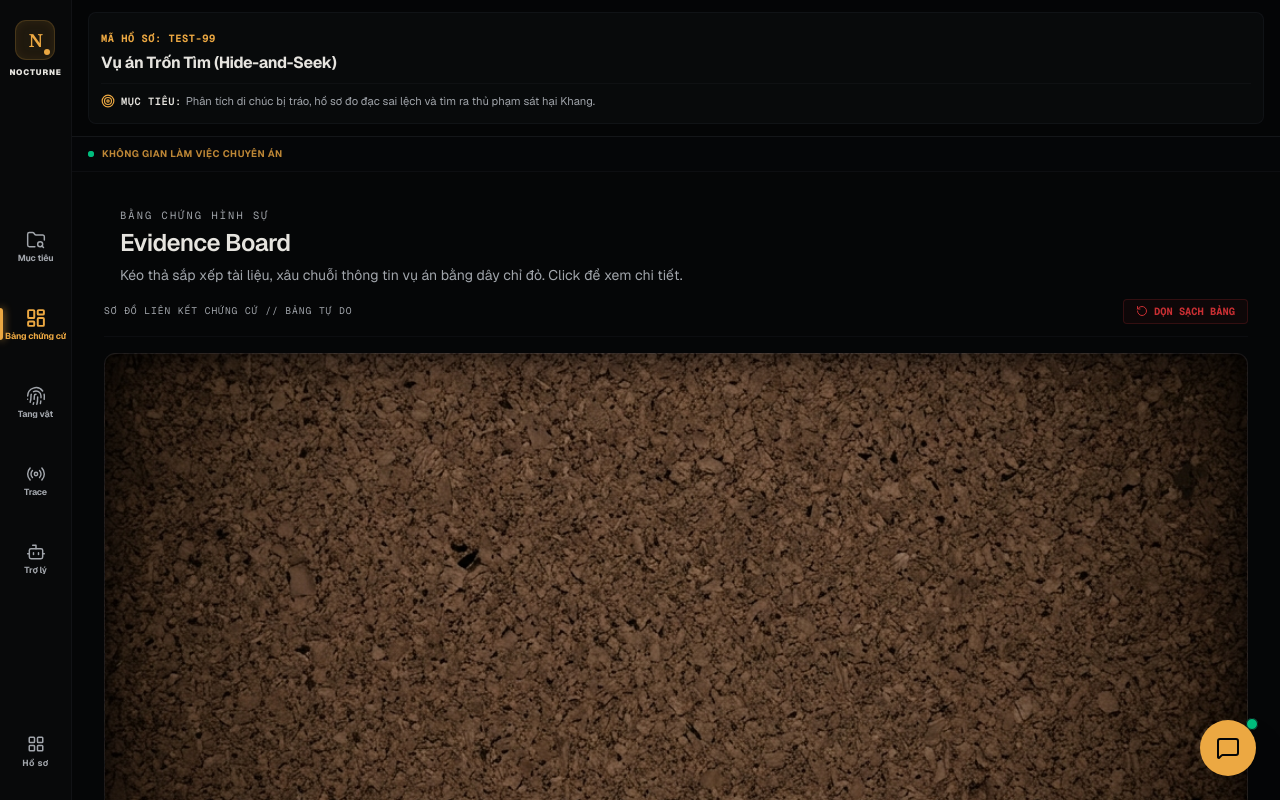
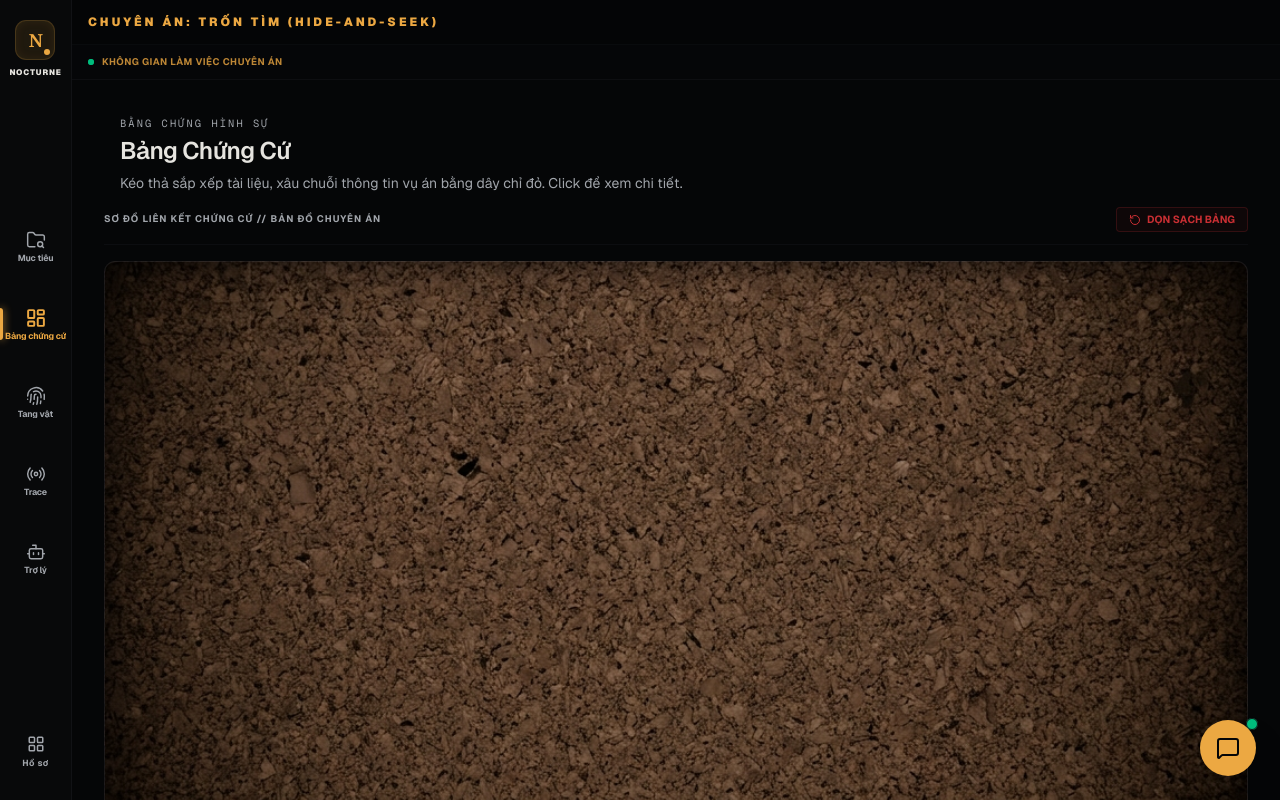
Before and after one commit to dewey97/dect_project, a Next.js app: page /board in a window 1280 px wide. Built offline with nearby package versions, Linux system fonts and the light colour scheme.

Commit message:
fix: resolve pointer bubbling issue on board items and simplify system header layout

```diff
--- a/app/(investigation)/board/page.tsx
+++ b/app/(investigation)/board/page.tsx
@@ -314,19 +314,19 @@ export default function EvidenceBoardPage() {
       <div className="px-4">
         <ScreenHeader
           eyebrow="BẰNG CHỨNG HÌNH SỰ"
-          title="Evidence Board"
+          title="Bảng Chứng Cứ"
           description="Kéo thả sắp xếp tài liệu, xâu chuỗi thông tin vụ án bằng dây chỉ đỏ. Click để xem chi tiết."
         />
       </div>
 
       {/* Toolbar */}
-      <div className="mx-4 mb-4 flex items-center justify-between border-b border-border/40 pb-3">
-        <span className="font-mono text-[0.6rem] text-muted-foreground uppercase tracking-widest">
-          Sơ đồ liên kết chứng cứ // BẢNG TỰ DO
+      <div className="mx-4 mb-4 flex items-center justify-between border-b border-border/40 pb-3 font-sans">
+        <span className="text-[0.6rem] text-muted-foreground uppercase tracking-widest font-bold">
+          Sơ đồ liên kết chứng cứ // BẢN ĐỒ CHUYÊN ÁN
         </span>
         <button
           onClick={handleReset}
-          className="flex items-center gap-1.5 font-mono text-[0.65rem] border border-destructive/20 bg-destructive/5 hover:bg-destructive/10 text-destructive px-3 py-1 rounded transition-all cursor-pointer font-bold uppercase active:scale-95"
+          className="flex items-center gap-1.5 text-[0.65rem] border border-destructive/20 bg-destructive/5 hover:bg-destructive/10 text-destructive px-3 py-1 rounded transition-all cursor-pointer font-bold uppercase active:scale-95"
         >
           <RotateCcw className="size-3" /> Dọn sạch bảng
         </button>
@@ -405,6 +405,7 @@ export default function EvidenceBoardPage() {
 
                 {/* Unpin button */}
                 <button
+                  onPointerDown={(e) => e.stopPropagation()}
                   onClick={(e) => {
                     e.stopPropagation()
                     handleUnpinClue(item.id)
@@ -425,11 +426,12 @@ export default function EvidenceBoardPage() {
                       "{item.content}"
                     </p>
                     <button
+                      onPointerDown={(e) => e.stopPropagation()}
                       onClick={(e) => {
                         e.stopPropagation()
                         setZoomedItem(item)
                       }}
-                      className="mt-2 text-[0.55rem] font-mono font-bold uppercase bg-amber-200/50 hover:bg-amber-300/60 transition-colors py-1 rounded text-center"
+                      className="mt-2 text-[0.55rem] font-sans font-bold uppercase bg-amber-200/50 hover:bg-amber-300/60 transition-colors py-1 rounded text-center"
                     >
                       Phóng to
                     </button>
@@ -447,17 +449,18 @@ export default function EvidenceBoardPage() {
                           }}
                         />
                       ) : (
-                        <div className="flex-1 bg-zinc-100 flex items-center justify-center text-[0.6rem] font-mono text-muted-foreground">
-                          NO PREVIEW
+                        <div className="flex-1 bg-zinc-100 flex items-center justify-center text-[0.65rem] font-sans text-muted-foreground">
+                          KHÔNG CÓ HÌNH ẢNH
                         </div>
                       )}
 
                       <div className="mt-2 pt-2 border-t border-zinc-200 flex items-center justify-between">
-                        <span className="text-[0.65rem] font-mono font-bold text-zinc-800 truncate max-w-[120px]">
+                        <span className="text-[0.65rem] font-sans font-bold text-zinc-800 truncate max-w-[120px]">
                           {item.title}
                         </span>
 
                         <button
+                          onPointerDown={(e) => e.stopPropagation()}
                           onClick={(e) => {
                             e.stopPropagation()
                             setZoomedItem(item)
@@ -501,13 +504,13 @@ export default function EvidenceBoardPage() {
                 >
                   <div className="min-w-0">
                     <span className={cn(
-                      "text-[0.55rem] font-mono font-black uppercase px-1 rounded inline-block mb-1.5",
+                      "text-[0.55rem] font-sans font-black uppercase px-1 rounded inline-block mb-1.5",
                       clue.type === 'victim' && "bg-rose-500/10 text-rose-400 border border-rose-500/20",
                       clue.type === 'suspect' && "bg-sky-500/10 text-sky-400 border border-sky-500/20",
                       clue.type === 'newspaper' && "bg-yellow-500/10 text-yellow-400 border border-yellow-500/20",
                       clue.type === 'note' && "bg-amber-500/10 text-amber-400 border border-amber-500/20"
                     )}>
-                      {clue.type}
+                      {clue.type === 'victim' ? 'Nạn nhân' : clue.type === 'suspect' ? 'Nghi phạm' : clue.type === 'newspaper' ? 'Tin báo' : 'Ghi chú'}
                     </span>
                     <h4 className="font-sans text-[0.7rem] font-bold text-foreground truncate" title={clue.title}>
                       {clue.title}
@@ -516,13 +519,13 @@ export default function EvidenceBoardPage() {
 
                   <div className="mt-3 flex items-center justify-between">
                     {isPinned ? (
-                      <span className="text-[0.6rem] font-mono text-primary font-bold">
+                      <span className="text-[0.6rem] font-sans text-primary font-bold">
                         Đã ghim
                       </span>
                     ) : (
                       <button
                         onClick={() => handlePinClue(clue.id)}
-                        className="flex items-center gap-1 text-[0.6rem] font-mono font-bold bg-primary/10 hover:bg-primary/25 border border-primary/25 text-primary px-2 py-0.5 rounded transition-all w-full justify-center cursor-pointer"
+                        className="flex items-center gap-1 text-[0.6rem] font-sans font-bold bg-primary/10 hover:bg-primary/25 border border-primary/25 text-primary px-2 py-0.5 rounded transition-all w-full justify-center cursor-pointer"
                       >
                         <Plus className="size-3" /> Ghim lên bảng
                       </button>
@@ -549,7 +552,7 @@ export default function EvidenceBoardPage() {
 
             <div className="border-b border-border/40 pb-2 flex items-center gap-2">
               <Pin className="size-4 text-red-500" />
-              <span className="font-mono text-xs text-primary font-bold uppercase tracking-wider">
+              <span className="font-sans text-xs text-primary font-bold uppercase tracking-wider">
                 {zoomedItem.title}
               </span>
             </div>
@@ -568,14 +571,14 @@ export default function EvidenceBoardPage() {
                   className="max-h-[380px] w-auto object-contain"
                 />
               ) : (
-                <div className="py-24 text-muted-foreground font-mono text-xs">
+                <div className="py-24 text-muted-foreground font-sans text-xs">
                   Không có hình ảnh hiển thị.
                 </div>
               )}
             </div>
 
-            <div className="text-center">
-              <span className="font-mono text-[0.65rem] text-muted-foreground uppercase">
+            <div className="text-center font-sans">
+              <span className="text-[0.65rem] text-muted-foreground uppercase">
                 Bằng chứng thuộc Hồ sơ vụ án: {activeCase?.title}
               </span>
             </div>
--- a/components/investigation/system-header.tsx
+++ b/components/investigation/system-header.tsx
@@ -10,43 +10,16 @@ export function SystemHeader() {
   const activeCase = CASES.find((c) => c.status === 'active')
 
   return (
-    <header className="sticky top-0 z-30 border-b border-border/80 bg-background/90 backdrop-blur-md">
-      {/* Brand & Case Overview Row */}
-      <div className="flex flex-col gap-2.5 px-4 pb-3 pt-[calc(env(safe-area-inset-top)+0.75rem)]">
-
-        {/* Case Info Dashboard Panel */}
+    <header className="sticky top-0 z-30 border-b border-border/30 bg-background/95 backdrop-blur-md">
+      <div className="px-4 py-3.5 flex items-center justify-between">
         {activeCase ? (
-          <div className="rounded-lg border border-border/50 bg-card/40 p-3">
-            <div className="flex items-start justify-between gap-4">
-              <div className="min-w-0">
-                <span className="font-mono text-[0.65rem] text-primary font-bold uppercase tracking-wider">
-                  Mã hồ sơ: {activeCase.code}
-                </span>
-                <h2 className="mt-0.5 font-sans text-base font-bold tracking-tight text-foreground truncate">
-                  {activeCase.title}
-                </h2>
-              </div>
-            </div>
-
-            {/* Objective & Status banner */}
-            <div className="mt-2 flex flex-col gap-1 border-t border-border/40 pt-2 text-[0.7rem]">
-              <div className="flex items-start gap-1.5">
-                <Target className="size-3.5 text-primary shrink-0 mt-0.5" />
-                <p className="font-sans leading-relaxed text-muted-foreground">
-                  <span className="font-semibold text-foreground font-mono text-[0.65rem] tracking-wider mr-1">
-                    MỤC TIÊU:
-                  </span>
-                  {activeCase.objective || activeCase.briefing}
-                </p>
-              </div>
-            </div>
-          </div>
+          <h2 className="font-sans text-xs font-black tracking-[0.25em] text-primary uppercase">
+            CHUYÊN ÁN: {activeCase.title.replace('Vụ án ', '')}
+          </h2>
         ) : (
-          <div className="rounded-lg border border-dashed border-border/50 p-3 text-center">
-            <span className="font-mono text-xs text-muted-foreground uppercase tracking-widest">
-              KHÔNG PHÁT HIỆN VỤ ÁN HOẠT ĐỘNG
-            </span>
-          </div>
+          <h2 className="font-sans text-xs font-black tracking-[0.25em] text-muted-foreground uppercase">
+            CHƯA CÓ CHUYÊN ÁN HOẠT ĐỘNG
+          </h2>
         )}
       </div>
     </header>
```
